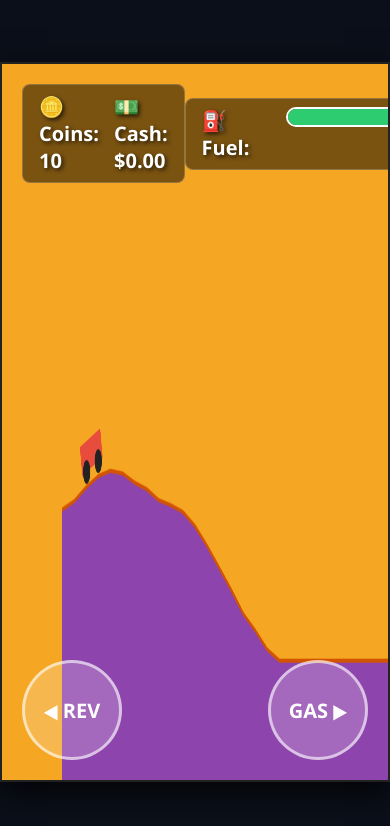
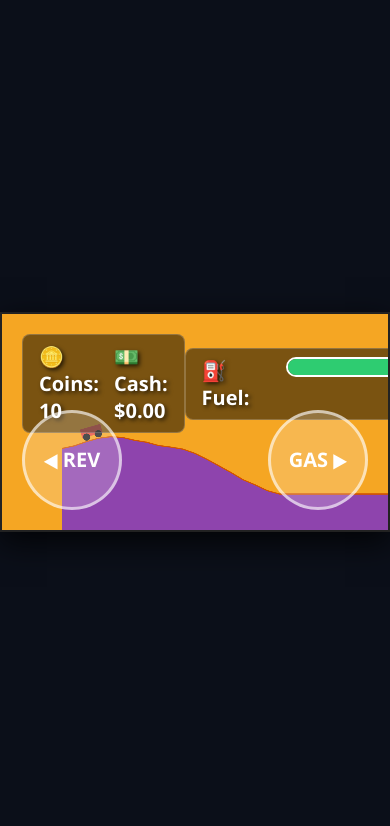
Before and after one commit to Pankaj7576/turbo-ridge, a plain HTML site: page index.html in a window 390 px wide. Both pictures are taken after a click on the button "Play Game". Drawn offline with Linux system fonts and the light colour scheme.

Commit message:
Fix mobile controls and responsive game layout

```diff
--- a/index.html
+++ b/index.html
@@ -15,13 +15,15 @@
             align-items: center;
             height: 100vh;
             overflow: hidden;
+            overscroll-behavior: none;
         }
         /* 16:9 Aspect Ratio Container */
         #game-container {
-            width: 100vw;
-            height: 100vh;
+            width: min(100vw, 177.7778vh);
+            height: min(100vh, 56.25vw);
             max-width: 1280px;
             max-height: 720px;
+            aspect-ratio: 16 / 9;
             background: #111;
             position: relative;
             box-shadow: 0 10px 30px rgba(0,0,0,0.8);
@@ -35,6 +37,7 @@
             width: 100%;
             height: 100%;
             background: linear-gradient(to bottom, #4a90e2, #f5a623);
+            touch-action: none;
         }
         /* HUD Overlays */
         .hud-overlay {
@@ -96,6 +99,8 @@
             font-weight: bold;
             color: #fff;
             user-select: none;
+            -webkit-user-select: none;
+            touch-action: none;
             cursor: pointer;
             transition: background 0.1s;
         }
@@ -161,7 +166,9 @@
             border: 2px solid #f1c40f;
             padding: 30px;
             border-radius: 15px;
-            width: 500px;
+            width: min(500px, calc(100% - 24px));
+            max-height: calc(100% - 24px);
+            overflow-y: auto;
             z-index: 20;
             text-align: center;
             box-shadow: 0 10px 30px rgba(0,0,0,0.8);
@@ -315,29 +322,35 @@
     let keys = { gas: false, brake: false };
 
     window.addEventListener("keydown", e => {
-        if (e.key === "ArrowRight" || e.key === "d") keys.gas = true;
-        if (e.key === "ArrowLeft" || e.key === "a") keys.brake = true;
+        if (e.key === "ArrowRight" || e.key.toLowerCase() === "d") { keys.gas = true; e.preventDefault(); }
+        if (e.key === "ArrowLeft" || e.key.toLowerCase() === "a") { keys.brake = true; e.preventDefault(); }
     });
     window.addEventListener("keyup", e => {
-        if (e.key === "ArrowRight" || e.key === "d") keys.gas = false;
-        if (e.key === "ArrowLeft" || e.key === "a") keys.brake = false;
+        if (e.key === "ArrowRight" || e.key.toLowerCase() === "d") keys.gas = false;
+        if (e.key === "ArrowLeft" || e.key.toLowerCase() === "a") keys.brake = false;
     });
 
     // Touch Button Bindings
     const btnGas = document.getElementById("btn-gas");
     const btnBrake = document.getElementById("btn-brake");
 
-    btnGas.addEventListener("touchstart", () => keys.gas = true);
-    btnGas.addEventListener("touchend", () => keys.gas = false);
-    btnGas.addEventListener("mousedown", () => keys.gas = true);
-    btnGas.addEventListener("mouseup", () => keys.gas = false);
-
-    btnBrake.addEventListener("touchstart", () => keys.brake = true);
-    btnBrake.addEventListener("touchend", () => keys.brake = false);
-    btnBrake.addEventListener("mousedown", () => keys.brake = true);
-    btnBrake.addEventListener("mouseup", () => keys.brake = false);
+    function bindHoldButton(button, key) {
+        const press = event => { event.preventDefault(); keys[key] = true; button.classList.add("active"); };
+        const release = event => { if (event) event.preventDefault(); keys[key] = false; button.classList.remove("active"); };
+        button.addEventListener("pointerdown", press);
+        button.addEventListener("pointerup", release);
+        button.addEventListener("pointercancel", release);
+        button.addEventListener("lostpointercapture", release);
+        button.addEventListener("contextmenu", event => event.preventDefault());
+        window.addEventListener("pointerup", release);
+        window.addEventListener("blur", release);
+    }
+    bindHoldButton(btnGas, "gas");
+    bindHoldButton(btnBrake, "brake");
 
     function startGame() {
+        keys.gas = false; keys.brake = false;
+        closeGarage(); closeRewardsModal();
         document.getElementById("menu-screen").classList.add("hidden");
         document.getElementById("gameover-screen").classList.add("hidden");
         document.getElementById("hud").classList.remove("hidden");
@@ -355,6 +368,8 @@
     }
 
     function returnToMenu() {
+        keys.gas = false; keys.brake = false;
+        closeGarage(); closeRewardsModal();
         document.getElementById("gameover-screen").classList.add("hidden");
         document.getElementById("hud").classList.add("hidden");
         document.getElementById("touch-controls").classList.add("hidden");
@@ -462,6 +477,7 @@
     }
 
     function gameOver() {
+        keys.gas = false; keys.brake = false;
         gameState = "GAMEOVER";
         document.getElementById("hud").classList.add("hidden");
         document.getElementById("touch-controls").classList.add("hidden");
```
